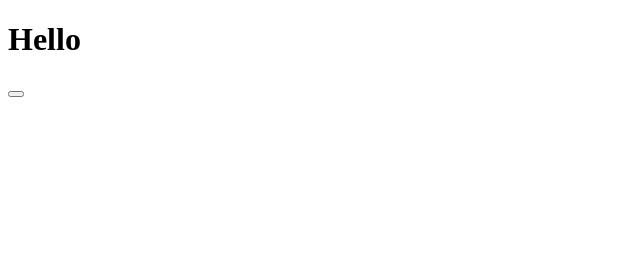
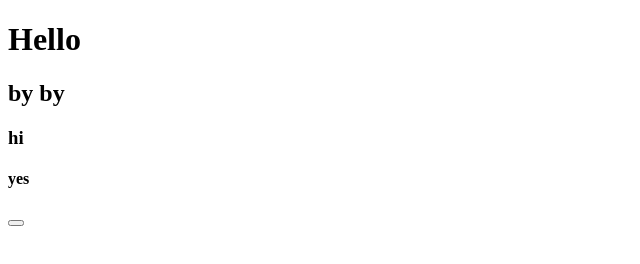
Before and after one commit to vigen86/myRep, a plain HTML site: page index.html in a window 1280 px wide. Shown: the whole page, without its empty margins (0-640 px from the left). Drawn offline with Linux system fonts and the light colour scheme.

Commit message:
5 commit

```diff
--- a/index.html
+++ b/index.html
@@ -7,6 +7,9 @@
 </head>
 <body>
     <h1>Hello</h1>
+    <h2>by by</h2>
+    <h3>hi</h3>
+    <h4>yes</h4>
     <header>
         <div>
             <button>
```
